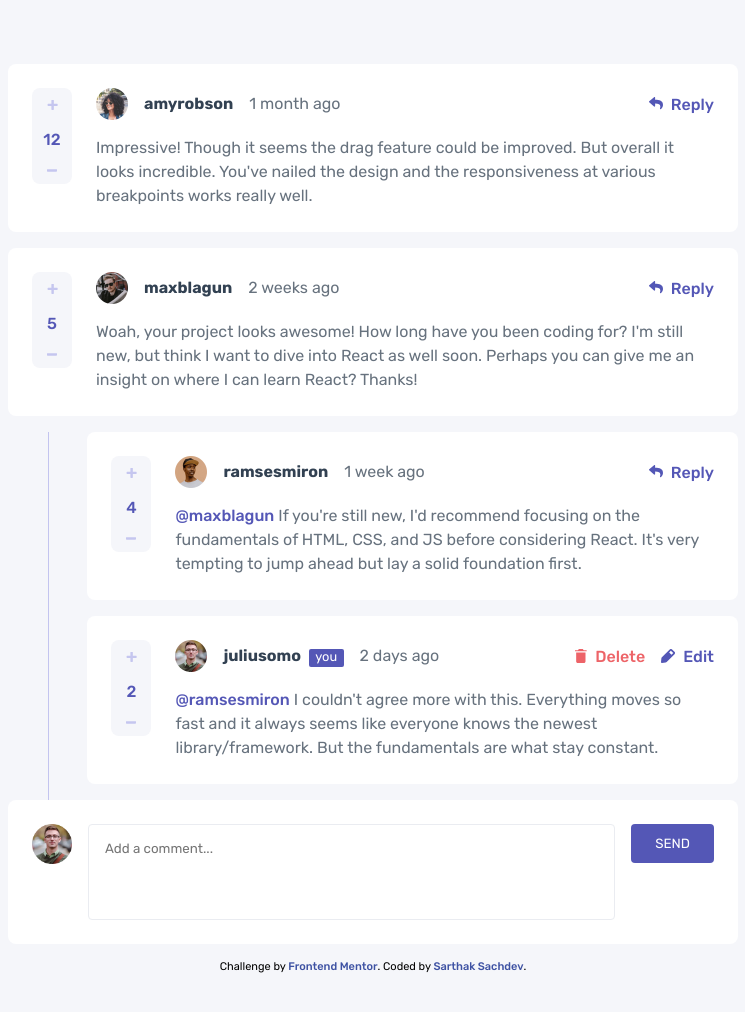
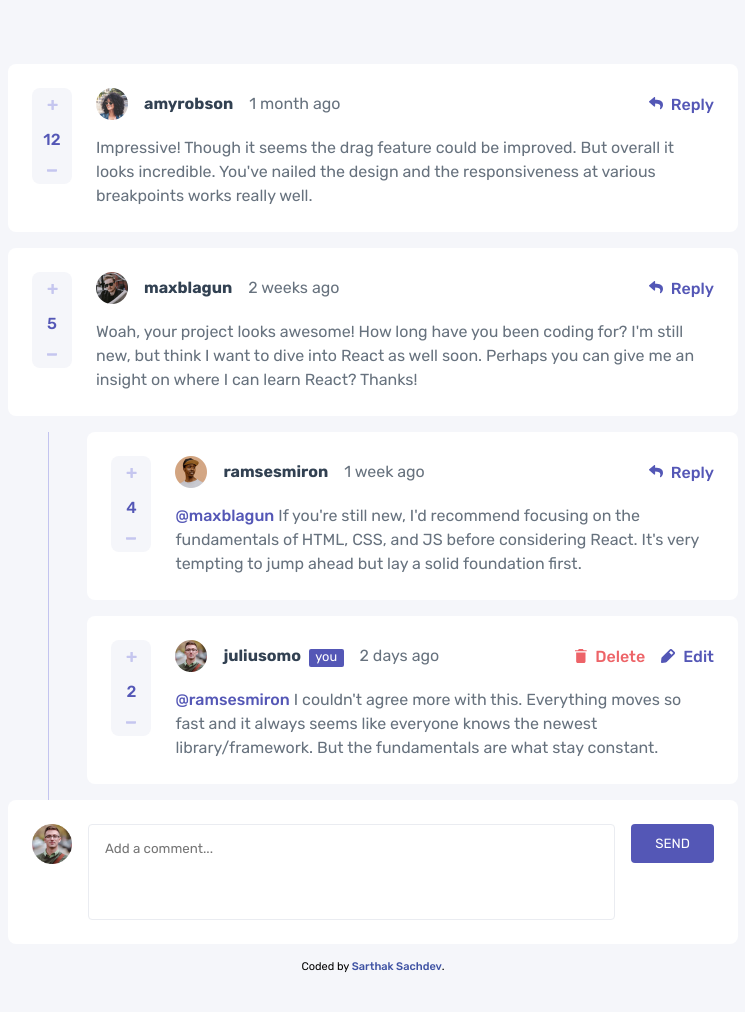
Before and after one commit to SartHak-0-Sach/Interactive-comments-section_frontend_project, a plain HTML site: page index.html in a window 1280 px wide. Shown: the whole page, without its empty margins (267-1012 px from the left). Before the commit the page ends 973 px from the top, so only its background shows below. Drawn offline with Linux system fonts and the light colour scheme.

Commit message:
Update index.html

```diff
--- a/index.html
+++ b/index.html
@@ -122,15 +122,12 @@
         </div>
       </div>
       <div class="attribution">
-        Challenge by
-        <a
-          href="https://www.frontendmentor.io?ref=challenge"
-          target="_blank"
-          rel="noopener"
-          >Frontend Mentor</a
-        >. Coded by <a href="https://sohaibseg.github.io">Sarthak Sachdev</a>.
+        Coded by <a href="https://github.com/SartHak-0-Sach" target="_blank">Sarthak Sachdev</a>.
       </div>
     </main>
+    <br />
+    <br />
+    <br />
     <script src="script.js"></script>
   </body>
 </html>
```
